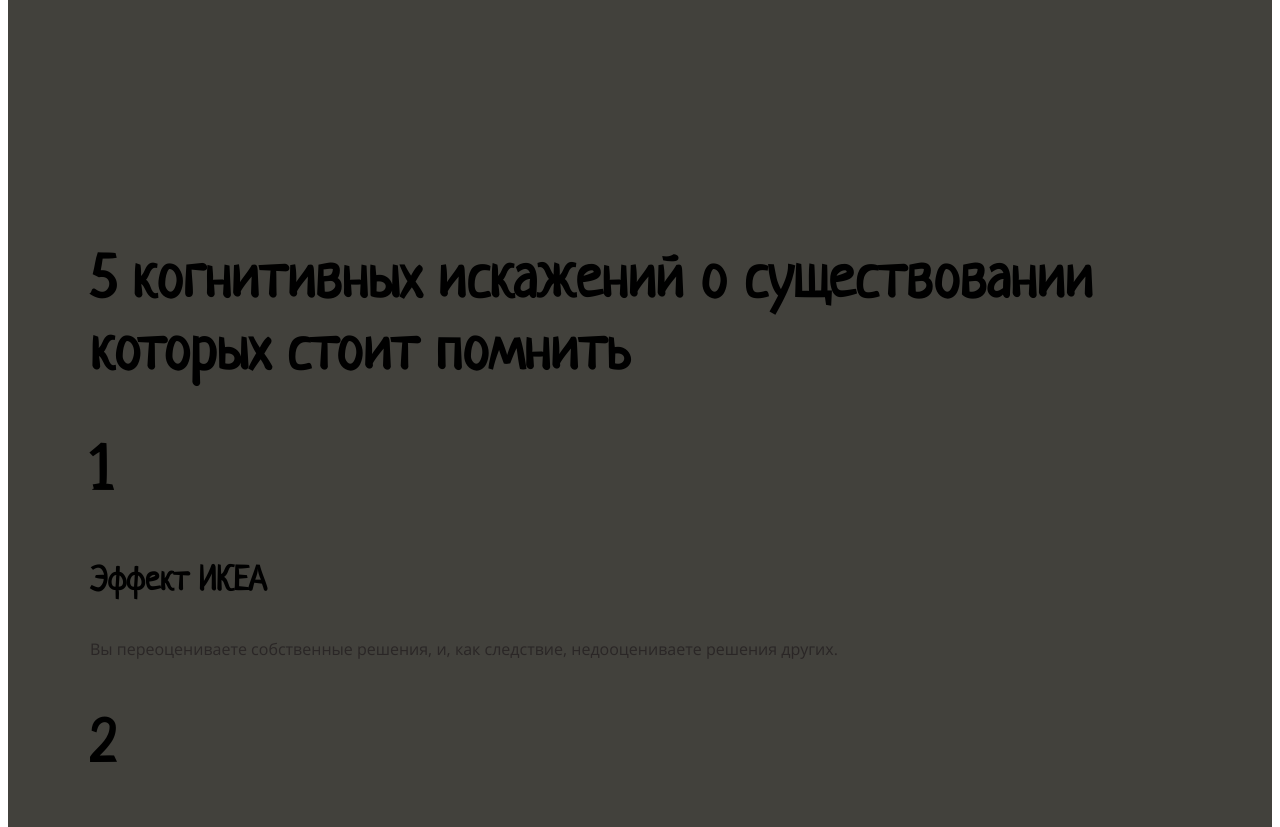
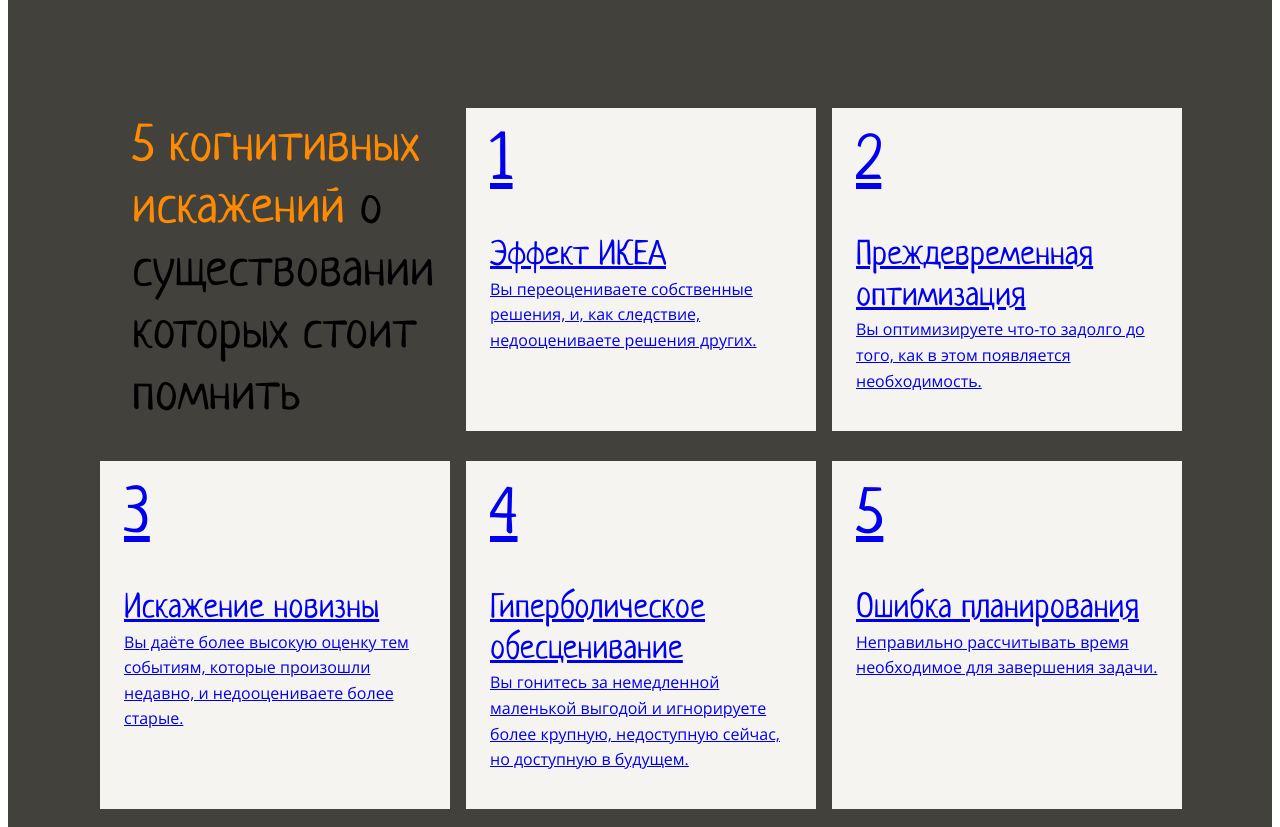
Before and after one commit to Elena-Orekhova/Cognitive-Distortions, a website: page src/index.html in a window 1280 px wide. Shown: the part 1820-2647 px from the top of the page. Drawn offline with Linux system fonts and the light colour scheme.

```diff
--- a/src/index.html
+++ b/src/index.html
@@ -11,55 +11,55 @@
 <body>
     <header class="bgcolor-beige">
         <div class="content page-main">
-            <h1>Когнитивные <br>искажения <br>в программировании</h1>
+            <h1><span class="color-main">Когнитивные <br>искажения</span><br>в программировании</h1>
             <img src="./images/main.png" alt="Человек с ноутбуком">
             <section class="columns-2">
                 <p>Мы, разработчики, часто сталкиваемся с проблемами, которые идут вразрез с нашей продуктивностью. Но мы часто игнорируем целостную картину. Некоторые из этих проблем малозаметны, некоторые существенны. Иногда с ними можно как-то справиться, а иногда, к сожалению, нет.</p>
                 <p>Вместе они формируют что-то вроде замкнутого цикла, и это может привести к длительной потере продуктивности, багам и бесконечному разочарованию.</p>
                 <p>Если мы сможем минимизировать воздействие одного или нескольких из этих факторов, то сможем сломать и цикл, а остатки нейтрализовать.</p>
             </section>
-            <button><a href="#section-1">Подробнее</a></button>
+            <button><a href="#page-2">Подробнее</a></button>
         </div>
     </header>
     <article class="bgcolor-white">
         <div class="content page-1">
-            <h2>Что же это такое, <br>когнитивные искажения?</h2>
+            <h2>Что же это такое, <br><span class="color-main">когнитивные искажения?</span></h2>
             <p>Что такое когнитивные искажения. Petrovna Channel</p>
             <iframe class="video" width="919" height="569" src="https://www.youtube.com/embed/jie9AizBqss" frameborder="0" allowfullscreen></iframe>
         </div>
     </article>
     <main class="bgcolor-dark">
-        <div class="content page-2" id="section-1">
-            <h2 class="block w350x323">5 когнитивных искажений о существовании которых стоит помнить</h2>
-            <section class="block w350x323">
+        <div class="content page-2" id="page-2">
+            <h2 class="block-main"><span class="color-main">5 когнитивных искажений</span> о существовании которых стоит помнить</h2>
+            <a href="#page-3"><section class="block">
                 <h2>1</h2>
                 <h3>Эффект ИКЕА</h3>
                 <p>Вы переоцениваете собственные решения, и, как следствие, недооцениваете решения других.</p>
-            </section>
-            <section class="block w350x323">
+            </section></a>
+            <a href="#page-4"><section class="block">
                 <h2>2</h2>
                 <h3>Преждевременная оптимизация</h3>
                 <p>Вы оптимизируете что-то задолго до того, как в этом появляется необходимость.</p>
-            </section>
-            <section class="block w350x348">
+            </section></a>
+            <a href="#page-5"><section class="block h348px">
                 <h2>3</h2>
                 <h3>Искажение новизны</h3>
                 <p>Вы даёте более высокую оценку тем событиям, которые произошли недавно, и недооцениваете более старые.</p>
-            </section>
-            <section class="block w350x348">
+            </section></a>
+            <a href="#page-6"><section class="block h348px">
                 <h2>4</h2>
                 <h3>Гиперболическое обесценивание</h3>
                 <p>Вы гонитесь за немедленной маленькой выгодой и игнорируете более крупную, недоступную сейчас, но доступную в будущем.</p>
-            </section>
-            <section class="block w350x348">
+            </section></a>
+            <a href="#page-7"><section class="block h348px">
                 <h2>5</h2>
                 <h3>Ошибка планирования</h3>
                 <p>Неправильно рассчитывать время необходимое для завершения задачи.</p>
-            </section>
+            </section></a>
         </div>
     </main>
     <article class="bgcolor-beige">
-        <div class="content page-3">
+        <div class="content page-3" id="page-3">
             <img src="./images/1.png" alt="Два человека за компьютером">
             <span>Когнитивные искажения</span>
             <h2>Эффект ИКЕА</h2>
@@ -72,7 +72,7 @@
         </div>
     </article>
     <article class="bgcolor-brown">
-        <div class="content page-4">
+        <div class="content page-4" id="page-4">
             <span>Когнитивные искажения</span>
             <h2>Преждевременная оптимизация</h2>
             <p class="large-text">Вы оптимизируете что-то задолго до того, как в этом появляется необходимость.</p>
@@ -85,7 +85,7 @@
         </div>
     </article>
     <article class="bgcolor-beige">
-        <div class="content page-5">
+        <div class="content page-5" id="page-5">
             <img src="./images/3.png" alt="Идея">
             <span>Когнитивные искажения</span>
             <h2>Искажение новизны</h2>
@@ -97,7 +97,7 @@
             </section>
         </div>
     </article>
-    <article class="bgcolor-brown page">
+    <article class="bgcolor-brown page-6" id="page-6">
         <div class="content">
             <span>Когнитивные искажения</span>
             <h2>Гиперболическое обесценивание</h2>
@@ -110,7 +110,7 @@
             </section>
         </adiv>
     </article>
-    <article class="bgcolor-beige page">
+    <article class="bgcolor-beige page-7" id="page-7">
         <div class="content">
             <img src="./images/5.png" alt="Время задач">
             <span>Когнитивные искажения</span>
@@ -124,7 +124,7 @@
             </section>
         </div>
     </article>
-    <footer class="bgcolor-white page">
+    <footer class="bgcolor-white page-8">
         <div class="content">
             <div class="bgcolor-dark form">
             <h3>Хотите узнать больше? Подпишитесь на обновления</h3>
--- a/src/styles/style.css
+++ b/src/styles/style.css
@@ -72,23 +72,30 @@
   opacity: 10%;
 }
 
+.color-main {
+  color: var(--color-main);
+}
+
 h1 {
 font-family: 'Neucha', sans-serif;
 font-size: 72px;
 line-height: 1.2em;
 width: auto;
+font-weight: 400;
 }
 
 h2 {
   font-family: 'Neucha', sans-serif;
   font-size: 60px;
   line-height: 1.2em;
+  font-weight: 400;
 }
 
 h3 {
   font-family: 'Neucha', sans-serif;
   font-size: 34px;
   line-height: 1.2em;
+  font-weight: 400;
 }
 
 h4 {
@@ -102,14 +109,14 @@
   font-family: 'OpenSans-Regular', sans-serif;
   font-size: 16px;
   line-height: 1.6em;
-  color: var(--color-dark);
+  /*margin: 0; - 1 страница. если поставить отступы 0, то слетают абзацы, иначе верхняя строка не в 0*/
 }
 
-span {
+/*span {
   font-family: 'Neucha', sans-serif;
   font-size: 24px;
   line-height: 1.2em;
-}
+}*/
 
 article > p {
   font-family: 'OpenSans-Regular', sans-serif;
@@ -134,6 +141,13 @@
   padding: 12px 24px;
   font-weight: bold;
   text-transform: uppercase;
+  background-color: var(--color-main);
+  color: var(--color-white);
+  border: none;
+}
+
+.page-1 * {
+  text-align: center;
 }
 
 .page-1 > h2 {
@@ -146,6 +160,7 @@
   display: flex;
   position: relative;
   z-index: 2;
+  margin: auto;
 }
 
 main::before {
@@ -162,3 +177,48 @@
 .page-1 {
   padding-bottom: 0;
 }
+
+.page-2 {
+  display: flex;
+  flex-wrap: wrap;
+  justify-content: end;
+  align-items: flex-start;
+  padding-top: 0;
+}
+
+.block,
+.block-main {
+  background-color: var(--color-light);
+  padding: 24px;
+  width: 350px;
+  height: 323px;
+  margin: 15px 8px; /*как корректно расставить отступы*/
+}
+
+.block-main {
+  background-color: var(--color-main-darkdark);
+}
+
+.block:hover {
+  background-color: var(--color-main);
+  color: var(--color-white);
+}
+
+.h348px {
+  height: 348px;
+}
+
+.page-2 > h2 {
+  font-size: 52px;
+  margin: 0;
+}
+
+.block > h2 {
+  padding-bottom: 40px;
+  font-size: 64px;
+  line-height: 1em;
+}
+
+.block * {
+  margin: 0;
+}
```
